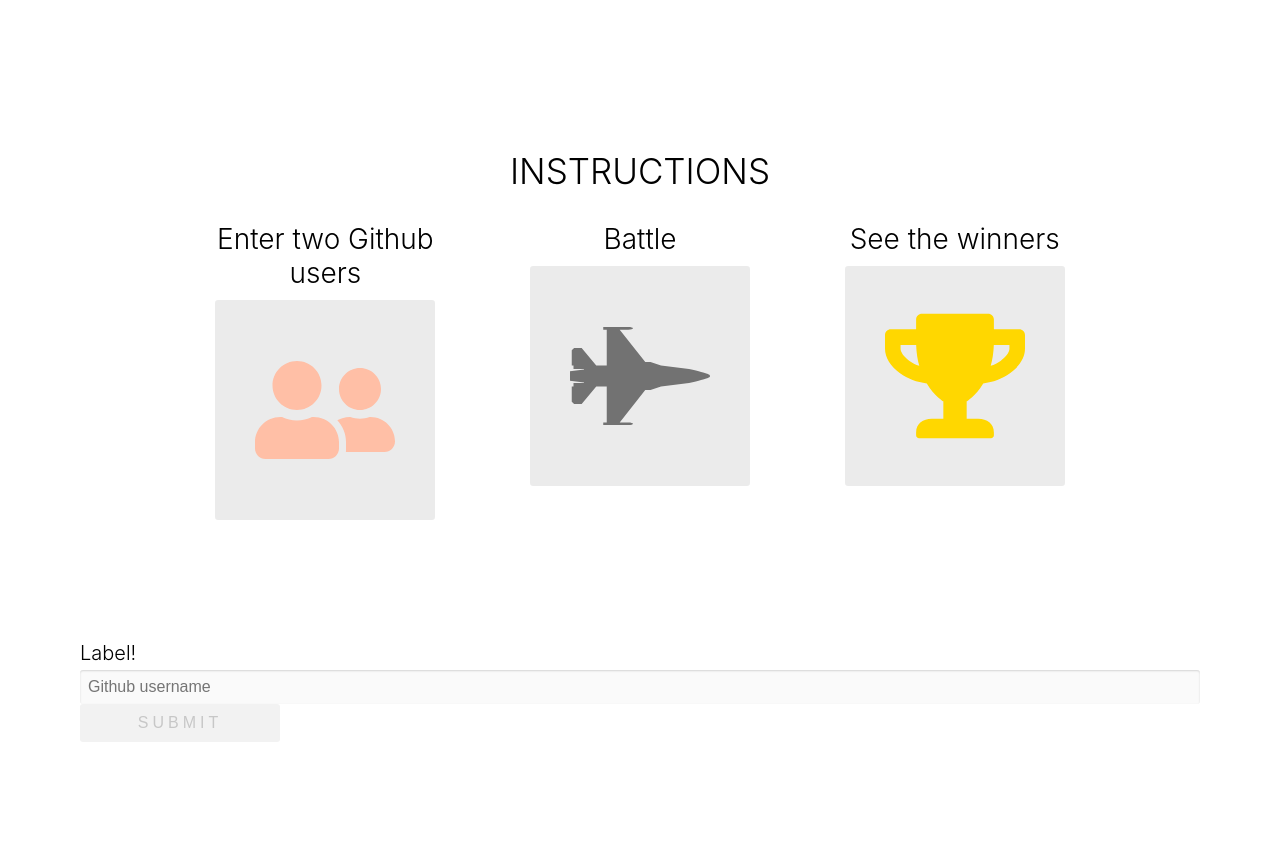
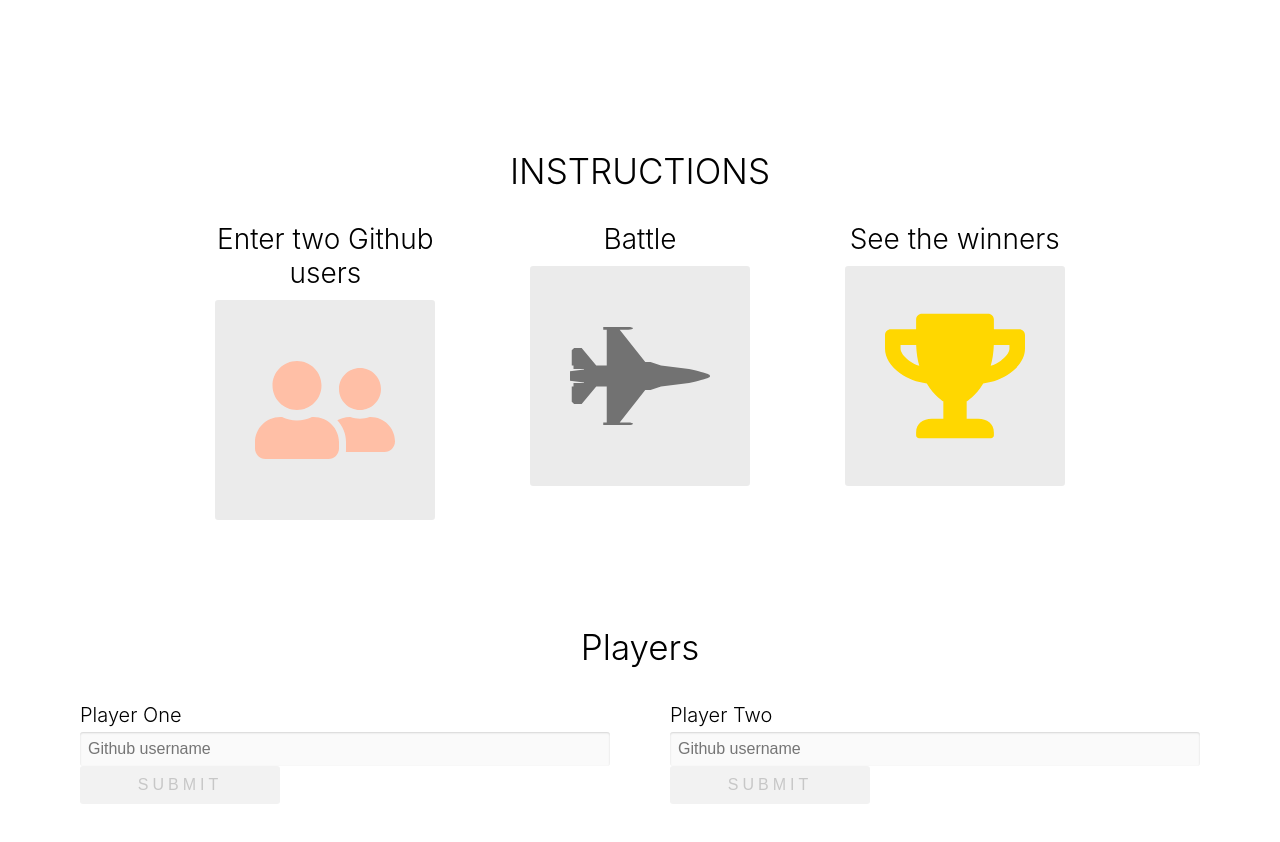
Before and after one commit to valtism/github-battle, a React app: page / in a window 1280 px wide. Before the commit the page ends 802 px from the top, so only its background shows below. Built offline with nearby package versions, Linux system fonts and the light colour scheme.

Commit message:
Handle player state in Battle

```diff
--- a/app/components/Battle.js
+++ b/app/components/Battle.js
@@ -84,14 +84,45 @@
 };
 
 export default class Battle extends React.Component {
+  constructor(props) {
+    super(props);
+
+    this.state = {
+      playerOne: null,
+      playerTwo: null
+    };
+
+    this.handleSubmit = this.handleSubmit.bind(this);
+  }
+  handleSubmit(id, player) {
+    this.setState({
+      [id]: player
+    });
+  }
   render() {
+    const { playerOne, playerTwo } = this.state;
     return (
       <React.Fragment>
         <Instructions />
-        <PlayerInput
-          label="Label!"
-          onSubmit={value => console.log("Value!", value)}
-        />
+
+        <div className="players-container">
+          <h1 className="center-text header-lg">Players</h1>
+          <div className="row space-around">
+            {playerOne === null && (
+              <PlayerInput
+                label="Player One"
+                onSubmit={value => this.handleSubmit("playerOne", value)}
+              />
+            )}
+
+            {playerTwo === null && (
+              <PlayerInput
+                label="Player Two"
+                onSubmit={value => this.handleSubmit("playerTwo", value)}
+              />
+            )}
+          </div>
+        </div>
       </React.Fragment>
     );
   }
--- a/app/index.css
+++ b/app/index.css
@@ -209,3 +209,7 @@
   background: #f2f2f2;
   color: #c7c7c7;
 }
+
+.players-container {
+  margin: 100px 0;
+}
```
